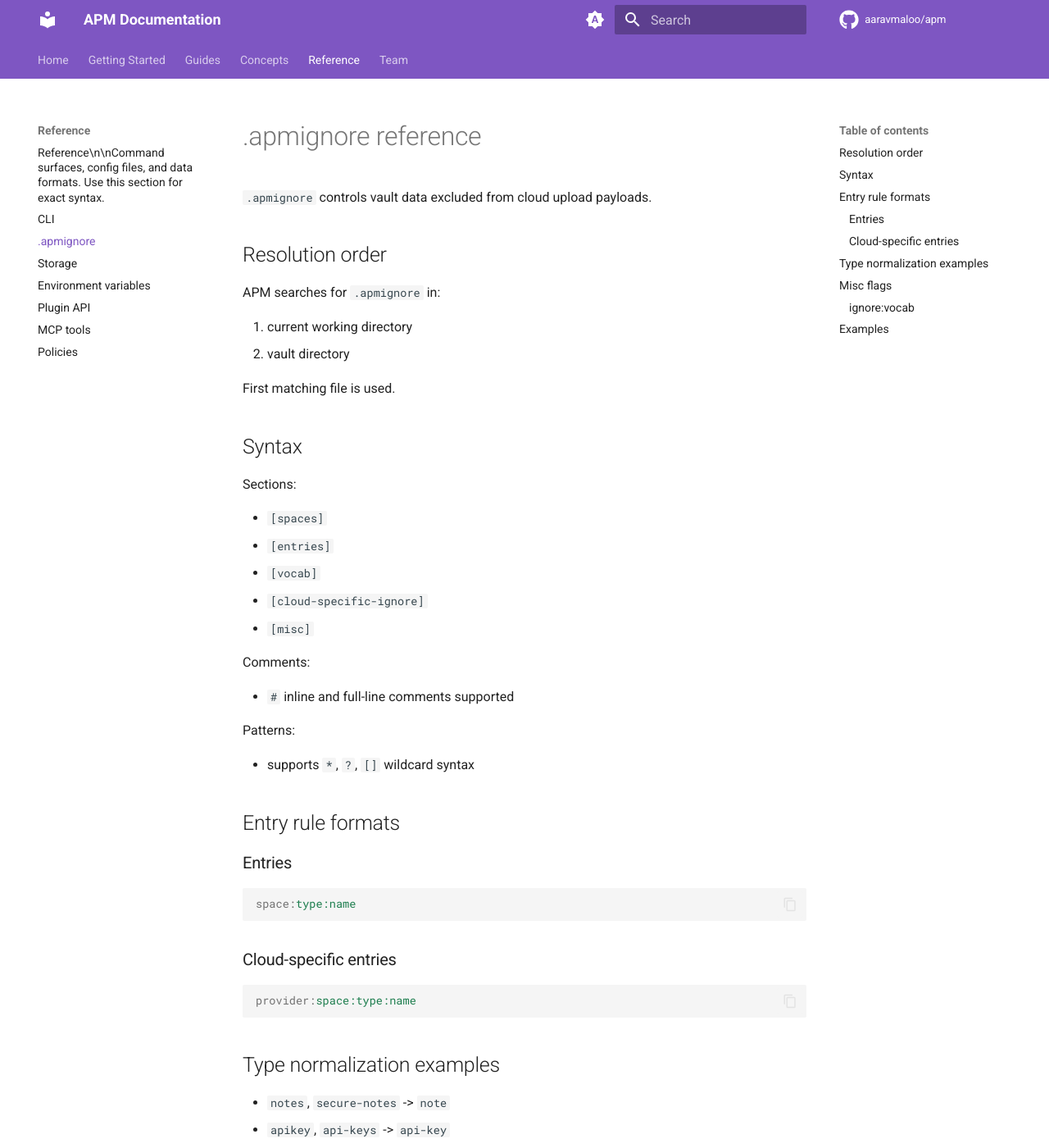
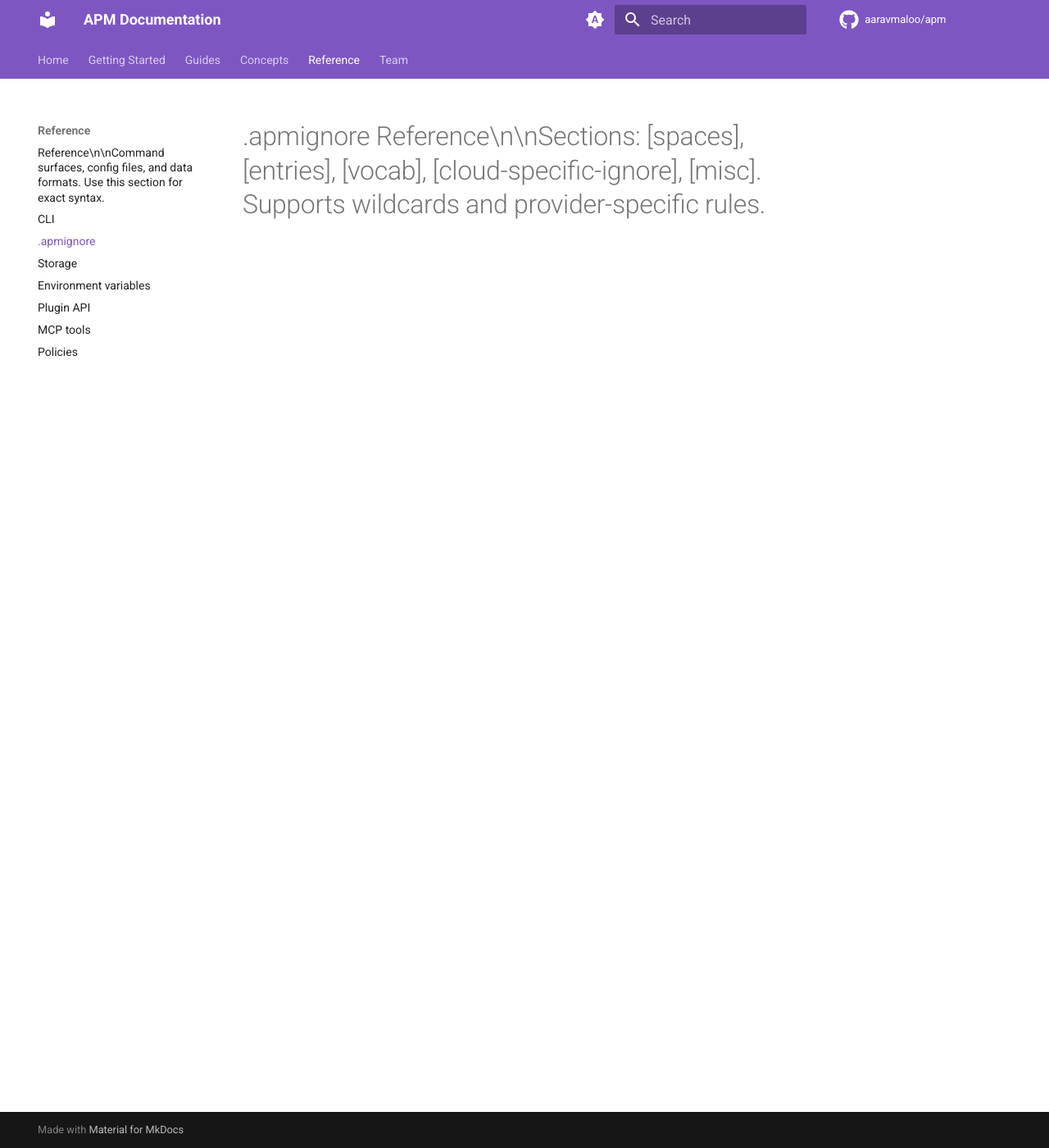
Before and after one commit to aaravmaloo/apm, an MkDocs documentation site: the page built from docs/reference/apmignore.md, in a window 1280 px wide and 1400 px high. Shown: the whole window at 82% size. Built offline with MkDocs 1.6.1 and Material for MkDocs 9.7.7, drawn with Linux system fonts in a browser that asks for light colours; comment, search, counter and statistics services are not loaded; some of the changed text lies outside the part shown.

Commit message:
docs: update docs/reference/apmignore.md

````diff
--- a/docs/reference/apmignore.md
+++ b/docs/reference/apmignore.md
@@ -1,61 +1 @@
-# .apmignore reference
-
-`.apmignore` controls vault data excluded from cloud upload payloads.
-
-## Resolution order
-
-APM searches for `.apmignore` in:
-
-1. current working directory
-2. vault directory
-
-First matching file is used.
-
-## Syntax
-
-Sections:
-
-- `[spaces]`
-- `[entries]`
-- `[vocab]`
-- `[cloud-specific-ignore]`
-- `[misc]`
-
-Comments:
-
-- `#` inline and full-line comments supported
-
-Patterns:
-
-- supports `*`, `?`, `[]` wildcard syntax
-
-## Entry rule formats
-
-### Entries
-
-```ini
-space:type:name
-```
-
-### Cloud-specific entries
-
-```ini
-provider:space:type:name
-```
-
-## Type normalization examples
-
-- `notes`, `secure-notes` -> `note`
-- `apikey`, `api-keys` -> `api-key`
-- `otp` -> `totp`
-- `image` -> `photo`
-
-## Misc flags
-
-### `ignore:vocab`
-
-Strips compressed vocab from cloud-uploaded vault payload.
-
-## Examples
-
-See `examples/.apmignore`.
+# .apmignore Reference\n\nSections: [spaces], [entries], [vocab], [cloud-specific-ignore], [misc]. Supports wildcards and provider-specific rules.
````
